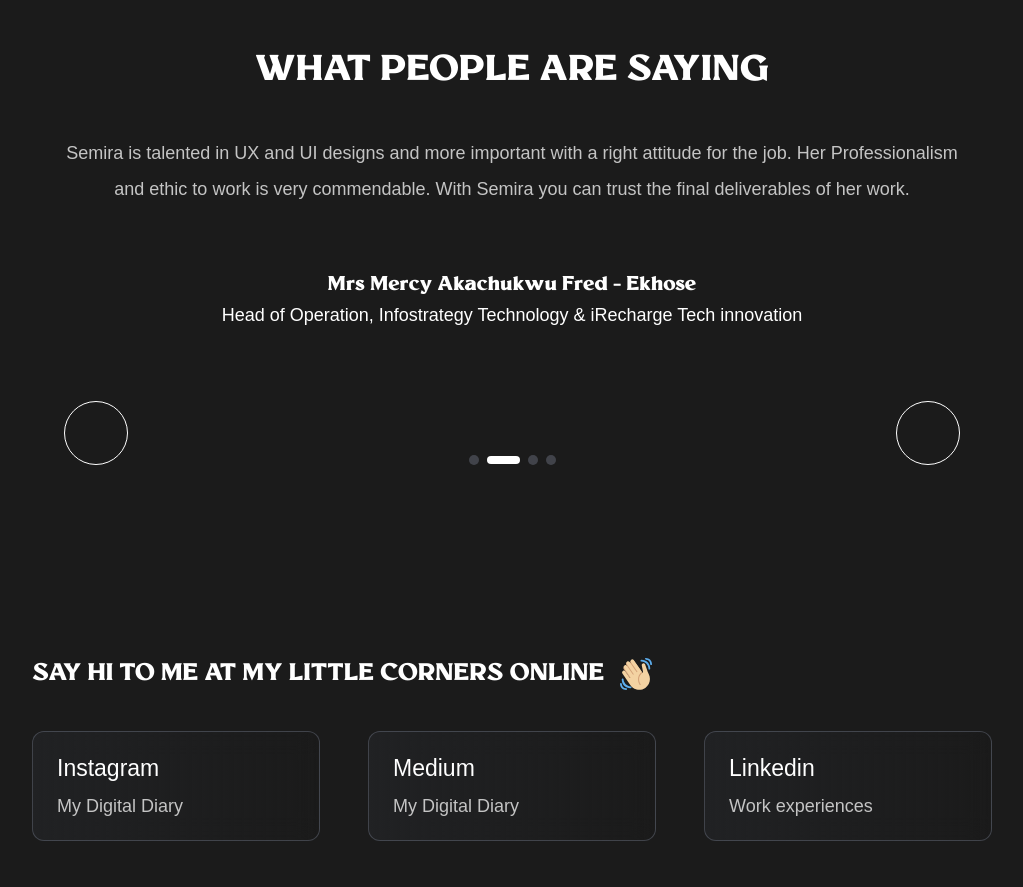
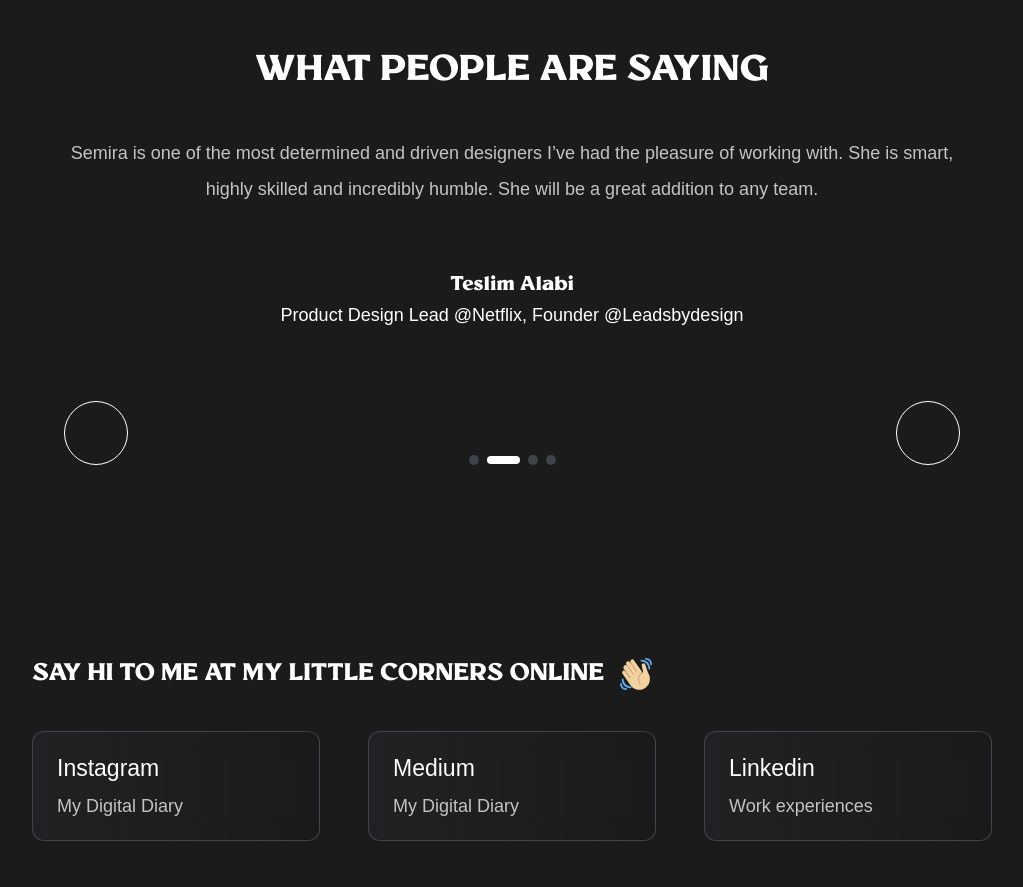
Before and after one commit to rarumdj/semira-portfolio, a React (Create React App) app: page / in a window 1280 px wide. Shown: the part 3460-4347 px from the top of the page, without its empty margins (128-1151 px from the left). Built offline with nearby package versions, Linux system fonts and the light colour scheme; some icons are missing.

Commit message:
testimonial

```diff
--- a/src/containers/Home/Testimonial.jsx
+++ b/src/containers/Home/Testimonial.jsx
@@ -24,11 +24,9 @@ const Testi = [
     `,
   },
   {
-    name: "Mrs Mercy Akachukwu Fred - Ekhose",
-    org: `Head of Operation, Infostrategy Technology & iRecharge Tech innovation`,
-    story: `Semira is talented in UX and UI designs and more important with a right attitude for the job. Her Professionalism and ethic to work is very commendable.
-    With Semira you can trust the final deliverables of her work.
-    `,
+    name: "Teslim Alabi",
+    org: `Product Design Lead @Netflix, Founder @Leadsbydesign`,
+    story: `Semira is one of the most determined and driven designers I’ve had the pleasure of working with. She is smart, highly skilled and incredibly humble. She will be a great addition to any team.`,
   },
   {
     name: "Olorunfemi John",
@@ -37,9 +35,11 @@ const Testi = [
     I have had the privilege to work with Semira as a team and I must say, she is an incredible asset to any organization.`,
   },
   {
-    name: "Teslim Alabi",
-    org: `Product Design Lead @Netflix, Founder @Leadsbydesign`,
-    story: `Semira is one of the most determined and driven designers I’ve had the pleasure of working with. She is smart, highly skilled and incredibly humble. She will be a great addition to any team.`,
+    name: "Mrs Mercy Akachukwu Fred - Ekhose",
+    org: `Head of Operation, Infostrategy Technology & iRecharge Tech innovation`,
+    story: `Semira is talented in UX and UI designs and more important with a right attitude for the job. Her Professionalism and ethic to work is very commendable.
+    With Semira you can trust the final deliverables of her work.
+    `,
   },
 ];
 
```
